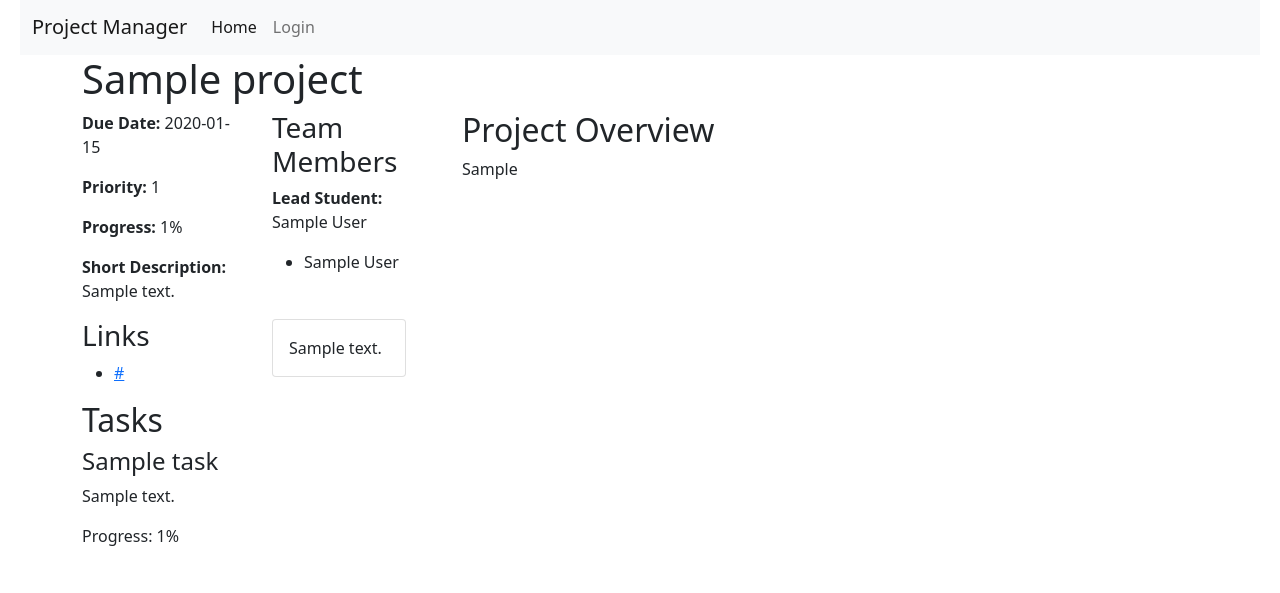
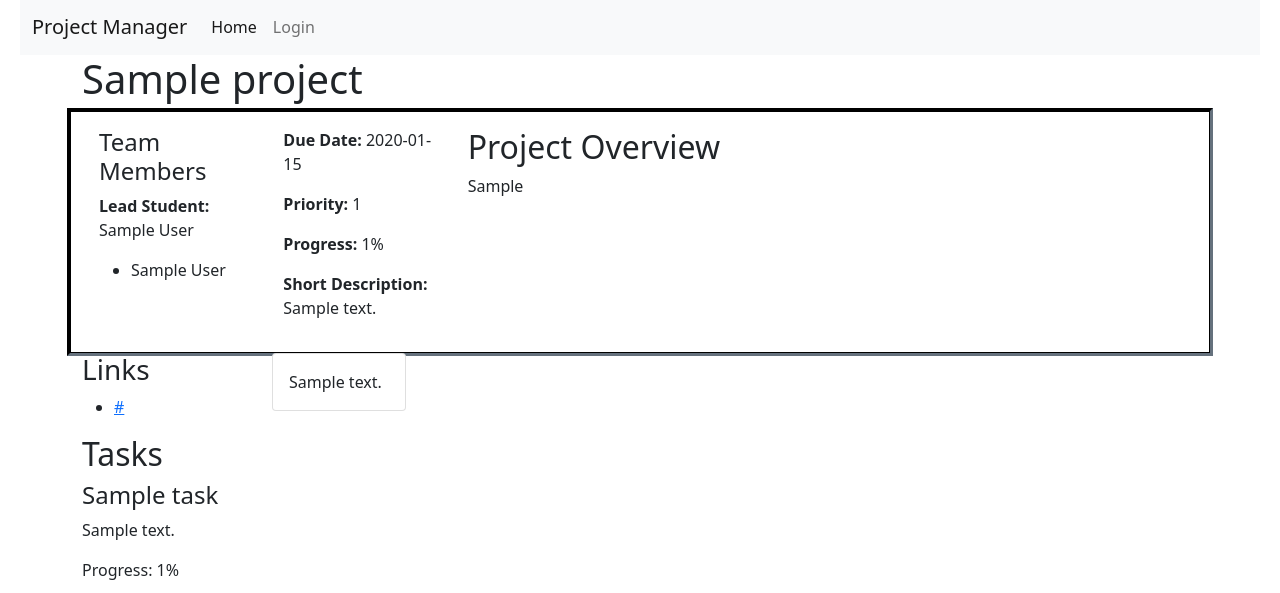
Before and after one commit to admiralorbiter/Flask_Playground, a Flask app: page /project/1 in a window 1280 px wide. Shown: the part 21-614 px from the top of the page. Run offline with Flask 3, Linux system fonts and the light colour scheme; tables that the repository leaves empty hold one stand-in row (values such as "Sample post"); some libraries are stand-ins or nearby versions.

Commit message:
Started styling

```diff
--- a/app/static/style.css
+++ b/app/static/style.css
@@ -21,3 +21,8 @@ td, th {
 tr:nth-child(even) {
     background-color: #dddddd;
 }
+
+.outline{
+    border: 1px solid black;
+    outline-style: inset;
+}
--- a/app/templates/project_details.html
+++ b/app/templates/project_details.html
@@ -4,21 +4,21 @@
 
 {% block content %}
 <h1>{{ project.name }}</h1>
-<div class="row">
+<div class="row p-3 outline">
     <div class="col-2">
-        <p><strong>Due Date:</strong> {{ project.due_date.strftime('%Y-%m-%d') if project.due_date else 'Not set' }}</p>
-        <p><strong>Priority:</strong> {{ project.priority }}</p>
-        <p><strong>Progress:</strong> {{ project.progress|int }}%</p>
-        <p><strong>Short Description:</strong> {{ project.short_description }}</p>
-    </div>
-    <div class="col-2">
-        <h3>Team Members</h3>
+        <h3 class="fs-4">Team Members</h3>
         <p><strong>Lead Student:</strong> {{ project.project_lead.name if project.project_lead else "None" }}</p>
         <ul>
             {% for student in project.students %}
                 <li>{{ student.name }}</li>
             {% endfor %}
         </ul>
+    </div>
+    <div class="col-2">
+        <p><strong>Due Date:</strong> {{ project.due_date.strftime('%Y-%m-%d') if project.due_date else 'Not set' }}</p>
+        <p><strong>Priority:</strong> {{ project.priority }}</p>
+        <p><strong>Progress:</strong> {{ project.progress|int }}%</p>
+        <p><strong>Short Description:</strong> {{ project.short_description }}</p>
     </div>
     <div class="col">
         <!-- Display Project Overview -->
```
